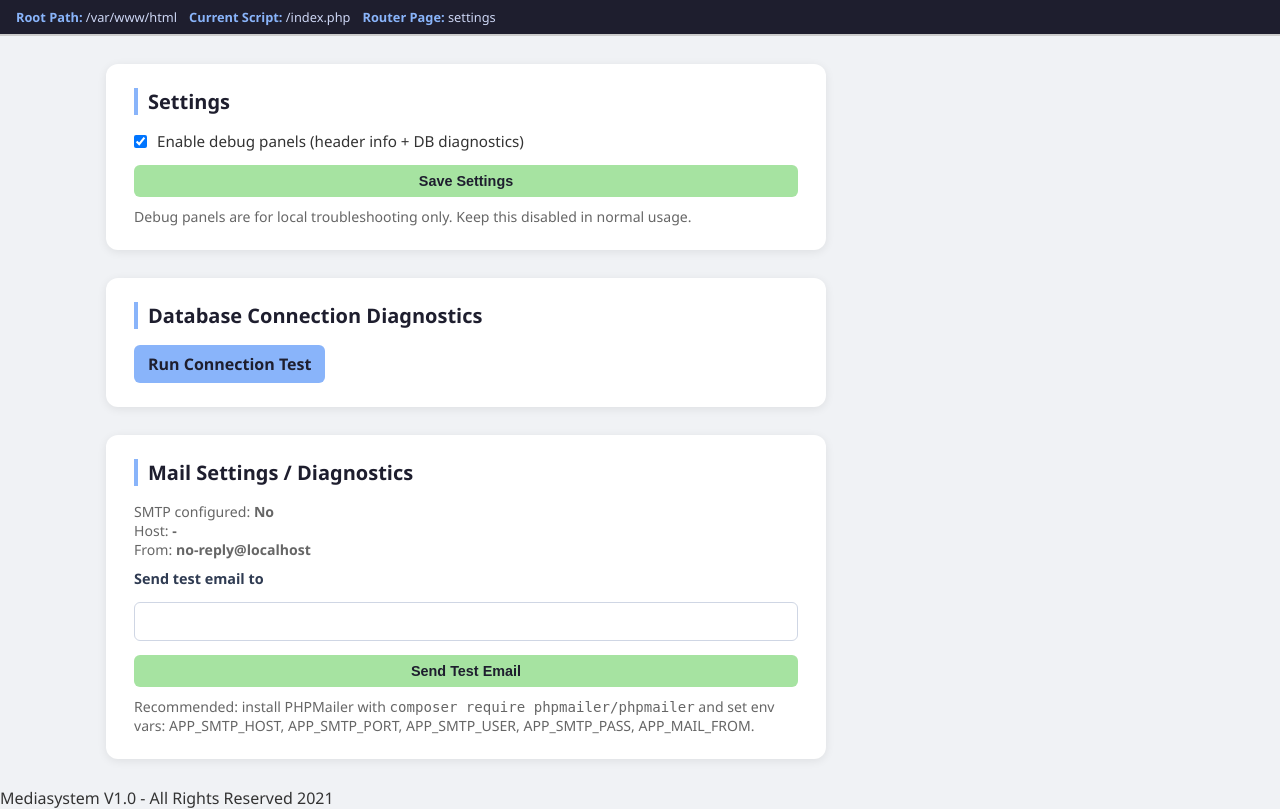
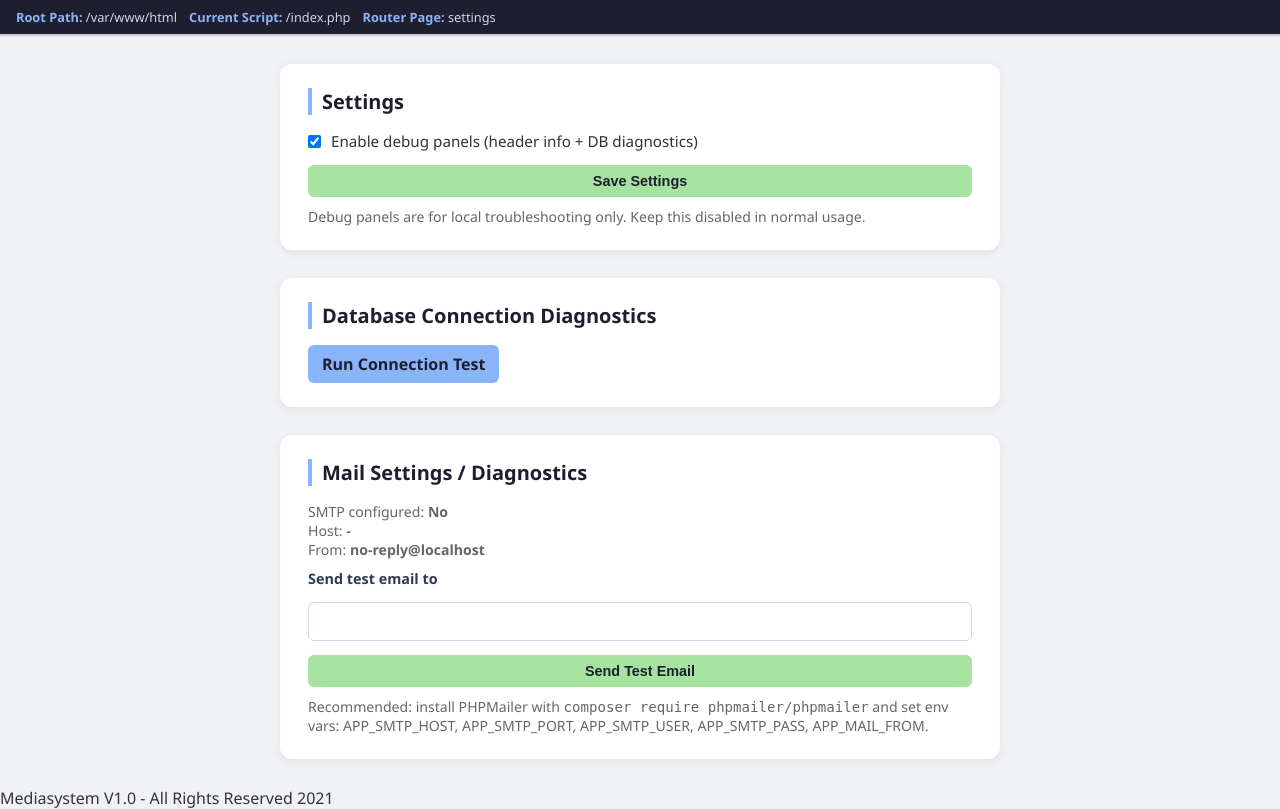
Before and after one commit to Jhonattan-Rapprecht/Mediasystem-v1, a PHP site: page /index.php?page=settings in a window 1280 px wide. Shown: the part 49-858 px from the top of the page. Run offline with PHP 8.4, Linux system fonts and the light colour scheme; the visitor is signed in with stand-in values (Sample User, id 1); some libraries are stand-ins or nearby versions.

Commit message:
Center settings page layout for consistent alignment

```diff
--- a/app-interface/settings.php
+++ b/app-interface/settings.php
@@ -64,7 +64,7 @@ if ($debugEnabled && $runDbTest) {
 include __DIR__ . '/../app-shared/header.php';
 ?>
 
-<div id="dashboard">
+<div id="dashboard" class="settings-layout">
     <section class="dash-section settings-section">
         <h2>Settings</h2>
 
--- a/app-styles/app-style.css
+++ b/app-styles/app-style.css
@@ -270,7 +270,12 @@ body {
 }
 
 .settings-section {
+    width: 100%;
     max-width: 720px;
+}
+
+.settings-layout {
+    align-items: center;
 }
 
 .settings-form {
```
